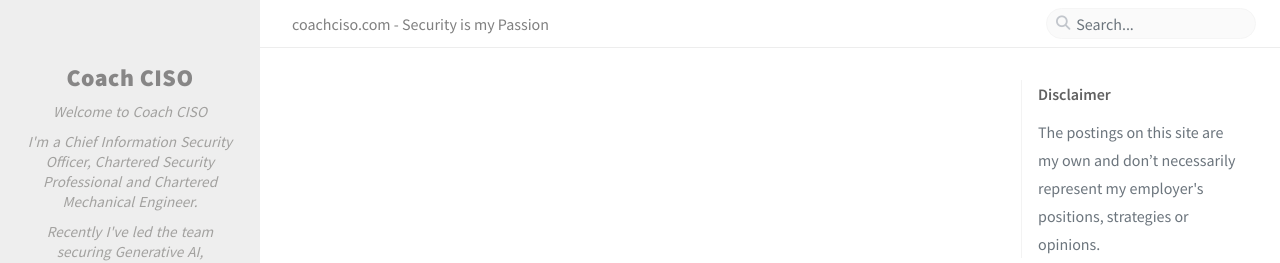
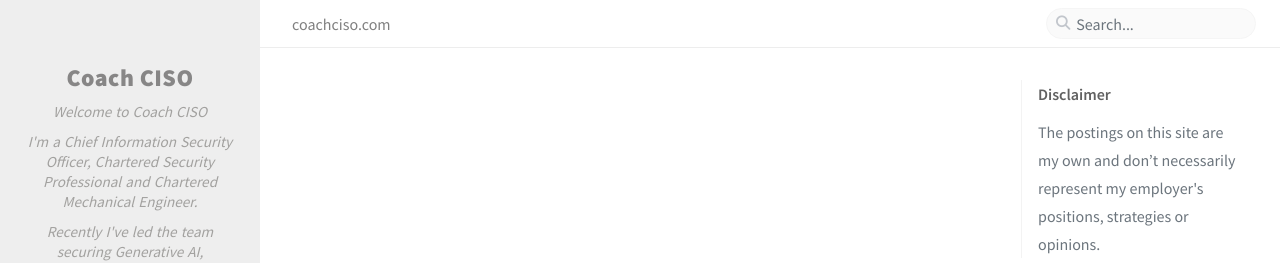
Before and after one commit to CoachCISO/CoachCISO.github.io, a Jekyll site: the page built from index.html, in a window 1280 px wide. Shown: the top 263 px of the page. Built offline with Jekyll 4.4.1, drawn with Linux system fonts in a browser that asks for light colours; comment, search, counter and statistics services are not loaded.

Commit message:
Shorten topbar breadcrumb to coachciso.com
Co-Authored-By: Claude Opus 4.7 (1M context) <noreply@anthropic.com>

```diff
--- a/_includes/topbar.html
+++ b/_includes/topbar.html
@@ -6,7 +6,7 @@
   <div id="topbar-wrapper">
     <div id="topbar" class="container d-flex align-items-center justify-content-between h-100 pl-3 pr-3 pl-md-4 pr-md-4">
       <span id="breadcrumb">
-        <span>coachciso.com - Security is my Passion</span>
+        <span>coachciso.com</span>
       </span><!-- endof #breadcrumb -->
 
       <i id="sidebar-trigger" class="fas fa-bars fa-fw"></i>
@@ -38,7 +38,7 @@
   <div id="topbar-wrapper-home">
     <div id="topbar" class="container d-flex align-items-center justify-content-between h-100 pl-3 pr-3 pl-md-4 pr-md-4">
       <span id="breadcrumb">
-        <span>coachciso.com - Security is my Passion</span>
+        <span>coachciso.com</span>
       </span><!-- endof #breadcrumb -->
 
       <i id="sidebar-trigger" class="fas fa-bars fa-fw"></i>
```
